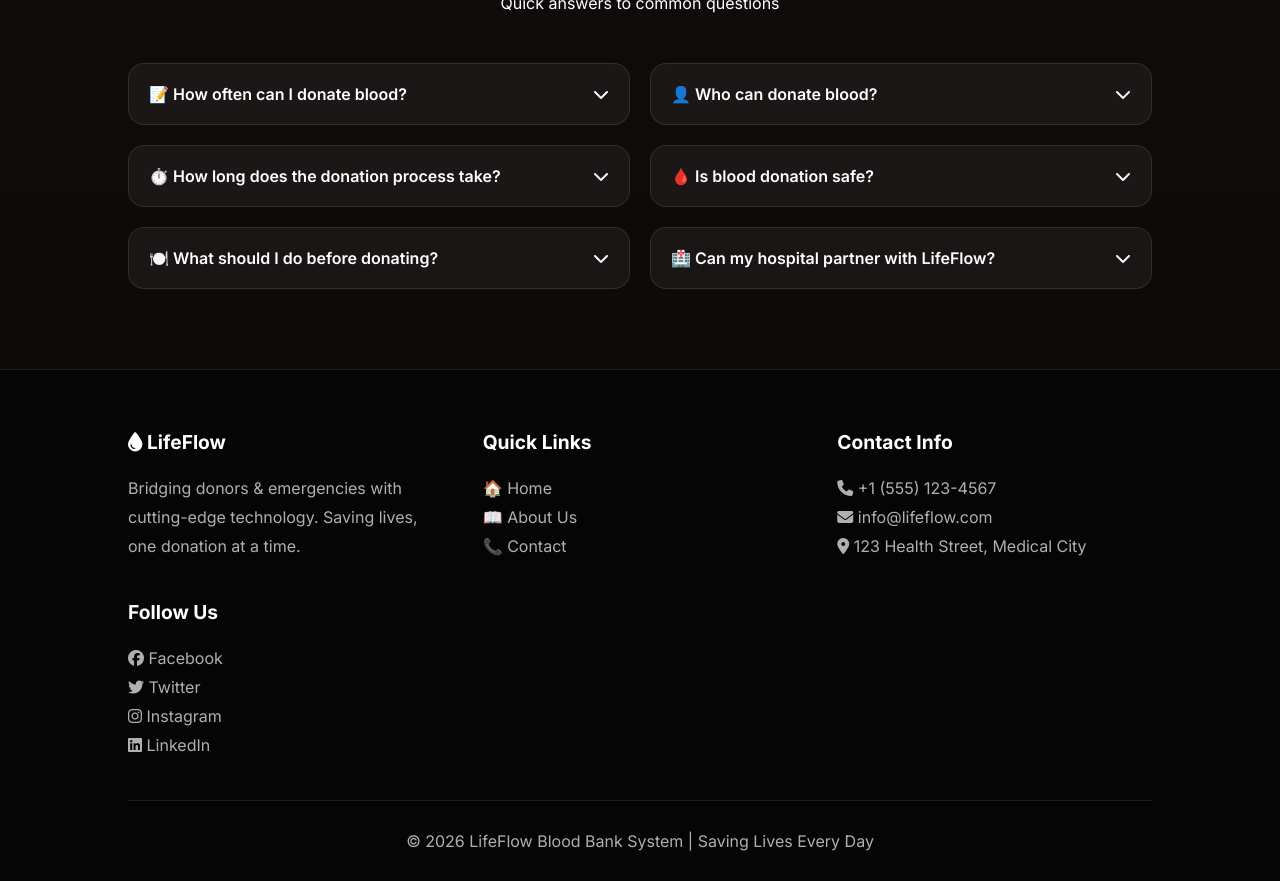
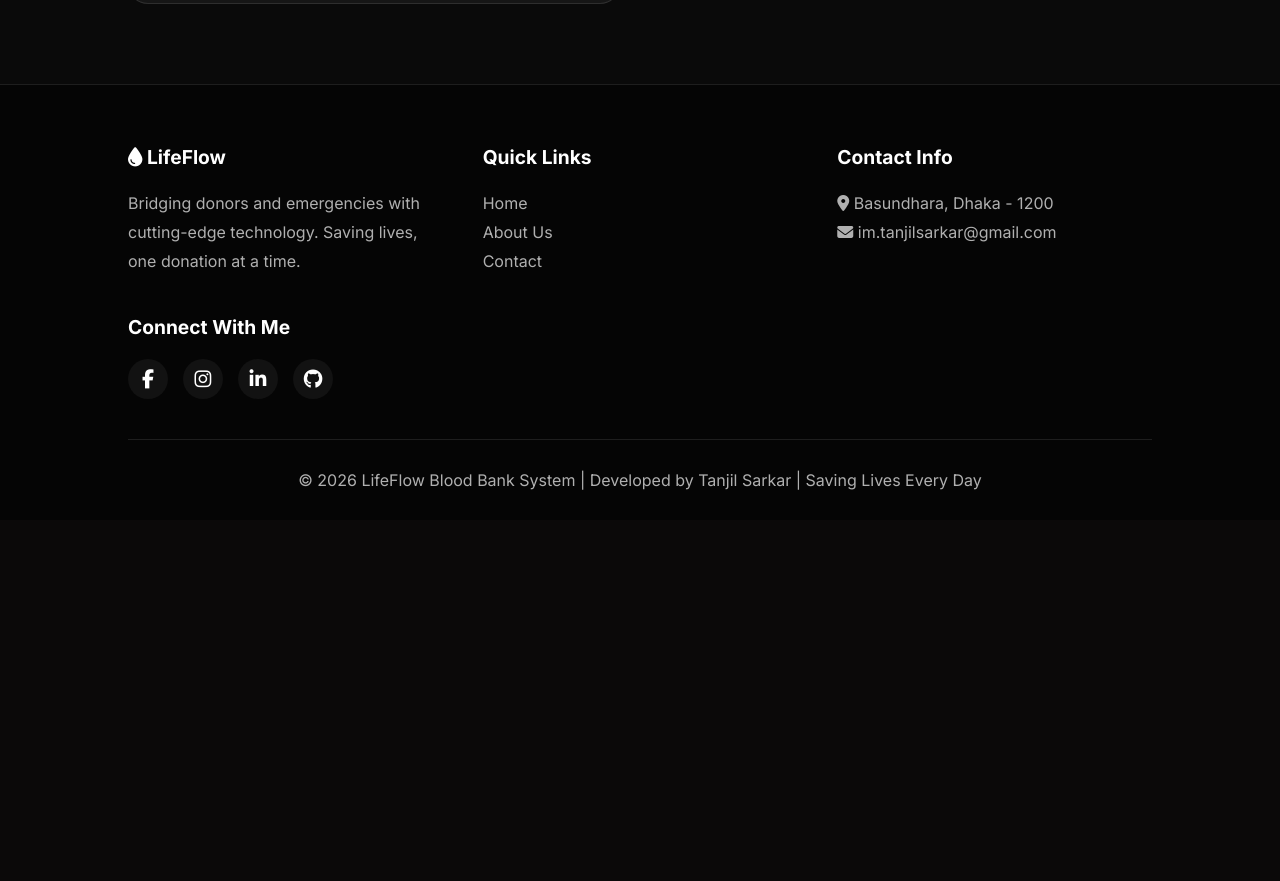
Before and after one commit to imtanjilsarkar/blood-bank, a PHP site: page /contact.php in a window 1280 px wide. Shown: the part 1334-2215 px from the top of the page. After the commit the page ends 1824 px from the top, so only its background shows below. Run offline with PHP 8.4, Linux system fonts and the light colour scheme.

Commit message:
change contact information

```diff
--- a/contact.php
+++ b/contact.php
@@ -322,57 +322,6 @@ if ($_SERVER['REQUEST_METHOD'] == 'POST') {
             color: #e74c3c;
         }
 
-        /* FAQ Section */
-        .faq-section {
-            padding: 80px 10%;
-            background: rgba(199, 54, 43, 0.03);
-        }
-
-        .faq-grid {
-            display: grid;
-            grid-template-columns: repeat(auto-fit, minmax(400px, 1fr));
-            gap: 20px;
-            margin-top: 50px;
-        }
-
-        .faq-item {
-            background: rgba(255, 255, 255, 0.05);
-            border-radius: 16px;
-            padding: 20px;
-            cursor: pointer;
-            transition: all 0.3s ease;
-            border: 1px solid rgba(255, 255, 255, 0.1);
-        }
-
-        .faq-item:hover {
-            background: rgba(255, 255, 255, 0.08);
-        }
-
-        .faq-question {
-            display: flex;
-            justify-content: space-between;
-            align-items: center;
-            font-weight: 600;
-        }
-
-        .faq-answer {
-            max-height: 0;
-            overflow: hidden;
-            transition: max-height 0.3s ease;
-            color: #b0b0b0;
-            margin-top: 0;
-            line-height: 1.6;
-        }
-
-        .faq-item.active .faq-answer {
-            max-height: 200px;
-            margin-top: 15px;
-        }
-
-        .faq-item.active .faq-question i {
-            transform: rotate(180deg);
-        }
-
         /* Footer */
         .footer {
             background: #050505;
@@ -405,6 +354,33 @@ if ($_SERVER['REQUEST_METHOD'] == 'POST') {
 
         .footer-section a:hover {
             color: #c7362b;
+        }
+
+        .social-links {
+            display: flex;
+            gap: 15px;
+            margin-top: 15px;
+        }
+
+        .social-links a {
+            width: 40px;
+            height: 40px;
+            background: rgba(255, 255, 255, 0.05);
+            border-radius: 50%;
+            display: flex;
+            align-items: center;
+            justify-content: center;
+            transition: 0.3s;
+        }
+
+        .social-links a:hover {
+            background: #c7362b;
+            transform: translateY(-3px);
+        }
+
+        .social-links a i {
+            font-size: 1.2rem;
+            color: white;
         }
 
         .footer-bottom {
@@ -464,9 +440,6 @@ if ($_SERVER['REQUEST_METHOD'] == 'POST') {
             .contact-grid {
                 grid-template-columns: 1fr;
             }
-            .faq-grid {
-                grid-template-columns: 1fr;
-            }
             .floating-home {
                 width: 45px;
                 height: 45px;
@@ -501,7 +474,7 @@ if ($_SERVER['REQUEST_METHOD'] == 'POST') {
 <section class="page-hero">
     <div>
         <h1>Get in Touch</h1>
-        <p>Have questions? We're here to help. Reach out to us anytime.</p>
+        <p>Have questions? We are here to help. Reach out to us anytime.</p>
     </div>
 </section>
 
@@ -516,18 +489,7 @@ if ($_SERVER['REQUEST_METHOD'] == 'POST') {
                 </div>
                 <div class="info-content">
                     <h3>Visit Us</h3>
-                    <p>123 Health Street, Medical City, MC 12345</p>
-                </div>
-            </div>
-
-            <div class="info-card">
-                <div class="info-icon">
-                    <i class="fas fa-phone"></i>
-                </div>
-                <div class="info-content">
-                    <h3>Call Us</h3>
-                    <p>Emergency: <strong>+1 (555) 911-1234</strong></p>
-                    <p>Support: +1 (555) 123-4567</p>
+                    <p>Basundhara, Dhaka - 1200, Bangladesh</p>
                 </div>
             </div>
 
@@ -536,27 +498,53 @@ if ($_SERVER['REQUEST_METHOD'] == 'POST') {
                     <i class="fas fa-envelope"></i>
                 </div>
                 <div class="info-content">
-                    <h3>Email Us</h3>
-                    <p>General: info@lifeflow.com</p>
-                    <p>Support: support@lifeflow.com</p>
+                    <h3>Email Me</h3>
+                    <p>im.tanjilsarkar@gmail.com</p>
                 </div>
             </div>
 
             <div class="info-card">
                 <div class="info-icon">
-                    <i class="fas fa-clock"></i>
+                    <i class="fab fa-facebook-f"></i>
                 </div>
                 <div class="info-content">
-                    <h3>Working Hours</h3>
-                    <p>Monday - Friday: 9:00 AM - 6:00 PM</p>
-                    <p>Saturday: 10:00 AM - 4:00 PM</p>
-                    <p>Sunday: Closed</p>
-                    <p style="color: #c7362b; margin-top: 5px;">24/7 Emergency Support Available</p>
+                    <h3>Facebook</h3>
+                    <p><a href="https://www.facebook.com/tanjilsarkar123" target="_blank" style="color: #b0b0b0;">facebook.com/tanjilsarkar123</a></p>
+                </div>
+            </div>
+
+            <div class="info-card">
+                <div class="info-icon">
+                    <i class="fab fa-instagram"></i>
+                </div>
+                <div class="info-content">
+                    <h3>Instagram</h3>
+                    <p><a href="https://www.instagram.com/tanjilsarkar_" target="_blank" style="color: #b0b0b0;">instagram.com/tanjilsarkar_</a></p>
+                </div>
+            </div>
+
+            <div class="info-card">
+                <div class="info-icon">
+                    <i class="fab fa-linkedin-in"></i>
+                </div>
+                <div class="info-content">
+                    <h3>LinkedIn</h3>
+                    <p><a href="https://www.linkedin.com/in/tanji-sarkar/" target="_blank" style="color: #b0b0b0;">linkedin.com/in/tanjilsarkar</a></p>
+                </div>
+            </div>
+
+            <div class="info-card">
+                <div class="info-icon">
+                    <i class="fab fa-github"></i>
+                </div>
+                <div class="info-content">
+                    <h3>GitHub</h3>
+                    <p><a href="https://github.com/imtanjilsarkar" target="_blank" style="color: #b0b0b0;">github.com/imtanjilsarkar</a></p>
                 </div>
             </div>
 
             <div class="map-container">
-                <iframe src="https://www.google.com/maps/embed?pb=!1m18!1m12!1m3!1d193595.15830869428!2d-74.11976397304681!3d40.69766374874431!2m3!1f0!2f0!3f0!3m2!1i1024!2i768!4f13.1!3m3!1m2!1s0x89c24fa5d33f083b%3A0xc80b8f06e177fe62!2sNew%20York%2C%20NY%2C%20USA!5e0!3m2!1sen!2s!4v1699999999999!5m2!1sen!2s"
+                <iframe src="https://www.google.com/maps/embed?pb=!1m18!1m12!1m3!1d14603.467184580228!2d90.38495935!3d23.82172245!2m3!1f0!2f0!3f0!3m2!1i1024!2i768!4f13.1!3m3!1m2!1s0x3755c732e6e9dda7%3A0xfe5e08f5a7e71c3!2sBasundhara%2C%20Dhaka!5e0!3m2!1sen!2sbd!4v1699999999999!5m2!1sen!2sbd"
                         allowfullscreen="" loading="lazy"></iframe>
             </div>
         </div>
@@ -564,7 +552,7 @@ if ($_SERVER['REQUEST_METHOD'] == 'POST') {
         <!-- Right Side - Contact Form -->
         <div data-aos="fade-left">
             <div class="form-container">
-                <h2><i class="fas fa-paper-plane"></i> Send us a Message</h2>
+                <h2><i class="fas fa-paper-plane"></i> Send me a Message</h2>
 
                 <?php if ($success): ?>
                     <div class="alert alert-success">
@@ -592,7 +580,7 @@ if ($_SERVER['REQUEST_METHOD'] == 'POST') {
                             <option value="Donation Related">Donation Related</option>
                             <option value="Hospital Partnership">Hospital Partnership</option>
                             <option value="Technical Support">Technical Support</option>
-                            <option value="Feedback">Feedback / Suggestion</option>
+                            <option value="Feedback">Feedback & Suggestion</option>
                             <option value="Emergency">Emergency Request</option>
                         </select>
                     </div>
@@ -608,99 +596,36 @@ if ($_SERVER['REQUEST_METHOD'] == 'POST') {
     </div>
 </div>
 
-<!-- FAQ Section -->
-<div class="faq-section">
-    <div class="section-title" data-aos="fade-up" style="text-align: center; margin-bottom: 30px;">
-        <h2>Frequently Asked Questions</h2>
-        <p>Quick answers to common questions</p>
-    </div>
-    <div class="faq-grid">
-        <div class="faq-item" data-aos="fade-up" onclick="toggleFaq(this)">
-            <div class="faq-question">
-                <span>📝 How often can I donate blood?</span>
-                <i class="fas fa-chevron-down"></i>
-            </div>
-            <div class="faq-answer">
-                For whole blood donation, you need to wait at least 56 days (8 weeks) between donations. For safety reasons, we recommend 90 days gap between donations to ensure your body fully recovers.
-            </div>
-        </div>
-        <div class="faq-item" data-aos="fade-up" data-aos-delay="100" onclick="toggleFaq(this)">
-            <div class="faq-question">
-                <span>👤 Who can donate blood?</span>
-                <i class="fas fa-chevron-down"></i>
-            </div>
-            <div class="faq-answer">
-                Generally, healthy individuals aged 18-65 years, weighing at least 50kg (110 lbs), with normal hemoglobin levels can donate. A medical screening is done before each donation to ensure safety.
-            </div>
-        </div>
-        <div class="faq-item" data-aos="fade-up" data-aos-delay="200" onclick="toggleFaq(this)">
-            <div class="faq-question">
-                <span>⏱️ How long does the donation process take?</span>
-                <i class="fas fa-chevron-down"></i>
-            </div>
-            <div class="faq-answer">
-                The entire process takes about 30-45 minutes, including registration (5-10 min), medical screening (10-15 min), actual donation (8-10 minutes), and refreshments (10-15 min).
-            </div>
-        </div>
-        <div class="faq-item" data-aos="fade-up" data-aos-delay="300" onclick="toggleFaq(this)">
-            <div class="faq-question">
-                <span>🩸 Is blood donation safe?</span>
-                <i class="fas fa-chevron-down"></i>
-            </div>
-            <div class="faq-answer">
-                Yes! We use sterile, single-use equipment for each donor. There's absolutely no risk of contracting any disease during the donation process. All needles and bags are disposed of properly after single use.
-            </div>
-        </div>
-        <div class="faq-item" data-aos="fade-up" data-aos-delay="400" onclick="toggleFaq(this)">
-            <div class="faq-question">
-                <span>🍽️ What should I do before donating?</span>
-                <i class="fas fa-chevron-down"></i>
-            </div>
-            <div class="faq-answer">
-                Eat a healthy meal 2-3 hours before donation, drink plenty of water, get adequate sleep, and avoid fatty foods. Don't donate on an empty stomach!
-            </div>
-        </div>
-        <div class="faq-item" data-aos="fade-up" data-aos-delay="500" onclick="toggleFaq(this)">
-            <div class="faq-question">
-                <span>🏥 Can my hospital partner with LifeFlow?</span>
-                <i class="fas fa-chevron-down"></i>
-            </div>
-            <div class="faq-answer">
-                Absolutely! We're always looking to partner with more hospitals. Please contact us via the form above with "Hospital Partnership" as the subject, and our team will reach out within 48 hours.
-            </div>
-        </div>
-    </div>
-</div>
-
 <!-- Footer -->
 <footer class="footer">
     <div class="footer-content">
         <div class="footer-section">
             <h3><i class="fas fa-droplet"></i> LifeFlow</h3>
-            <p>Bridging donors & emergencies with cutting-edge technology. Saving lives, one donation at a time.</p>
+            <p>Bridging donors and emergencies with cutting-edge technology. Saving lives, one donation at a time.</p>
         </div>
         <div class="footer-section">
             <h3>Quick Links</h3>
-            <p><a href="index.php">🏠 Home</a></p>
-            <p><a href="about.php">📖 About Us</a></p>
-            <p><a href="contact.php">📞 Contact</a></p>
+            <p><a href="index.php">Home</a></p>
+            <p><a href="about.php">About Us</a></p>
+            <p><a href="contact.php">Contact</a></p>
         </div>
         <div class="footer-section">
             <h3>Contact Info</h3>
-            <p><i class="fas fa-phone"></i> +1 (555) 123-4567</p>
-            <p><i class="fas fa-envelope"></i> info@lifeflow.com</p>
-            <p><i class="fas fa-map-marker-alt"></i> 123 Health Street, Medical City</p>
+            <p><i class="fas fa-map-marker-alt"></i> Basundhara, Dhaka - 1200</p>
+            <p><i class="fas fa-envelope"></i> im.tanjilsarkar@gmail.com</p>
         </div>
         <div class="footer-section">
-            <h3>Follow Us</h3>
-            <p><i class="fab fa-facebook"></i> <a href="#"> Facebook</a></p>
-            <p><i class="fab fa-twitter"></i> <a href="#"> Twitter</a></p>
-            <p><i class="fab fa-instagram"></i> <a href="#"> Instagram</a></p>
-            <p><i class="fab fa-linkedin"></i> <a href="#"> LinkedIn</a></p>
+            <h3>Connect With Me</h3>
+            <div class="social-links">
+                <a href="https://www.facebook.com/tanjilsarkar123" target="_blank"><i class="fab fa-facebook-f"></i></a>
+                <a href="https://www.instagram.com/tanjilsarkar_" target="_blank"><i class="fab fa-instagram"></i></a>
+                <a href="https://www.linkedin.com/in/tanji-sarkar/" target="_blank"><i class="fab fa-linkedin-in"></i></a>
+                <a href="https://github.com/imtanjilsarkar" target="_blank"><i class="fab fa-github"></i></a>
+            </div>
         </div>
     </div>
     <div class="footer-bottom">
-        <p>&copy; 2026 LifeFlow Blood Bank System | Saving Lives Every Day</p>
+        <p>&copy; 2026 LifeFlow Blood Bank System | Developed by Tanjil Sarkar | Saving Lives Every Day</p>
     </div>
 </footer>
 
@@ -715,10 +640,6 @@ if ($_SERVER['REQUEST_METHOD'] == 'POST') {
         duration: 800,
         once: true
     });
-
-    function toggleFaq(element) {
-        element.classList.toggle('active');
-    }
 
     // Form validation
     document.getElementById('contactForm')?.addEventListener('submit', function(e) {
```
Also changed, not shown: about.php (+44 -13 lines), index.php (+46 -18 lines).
